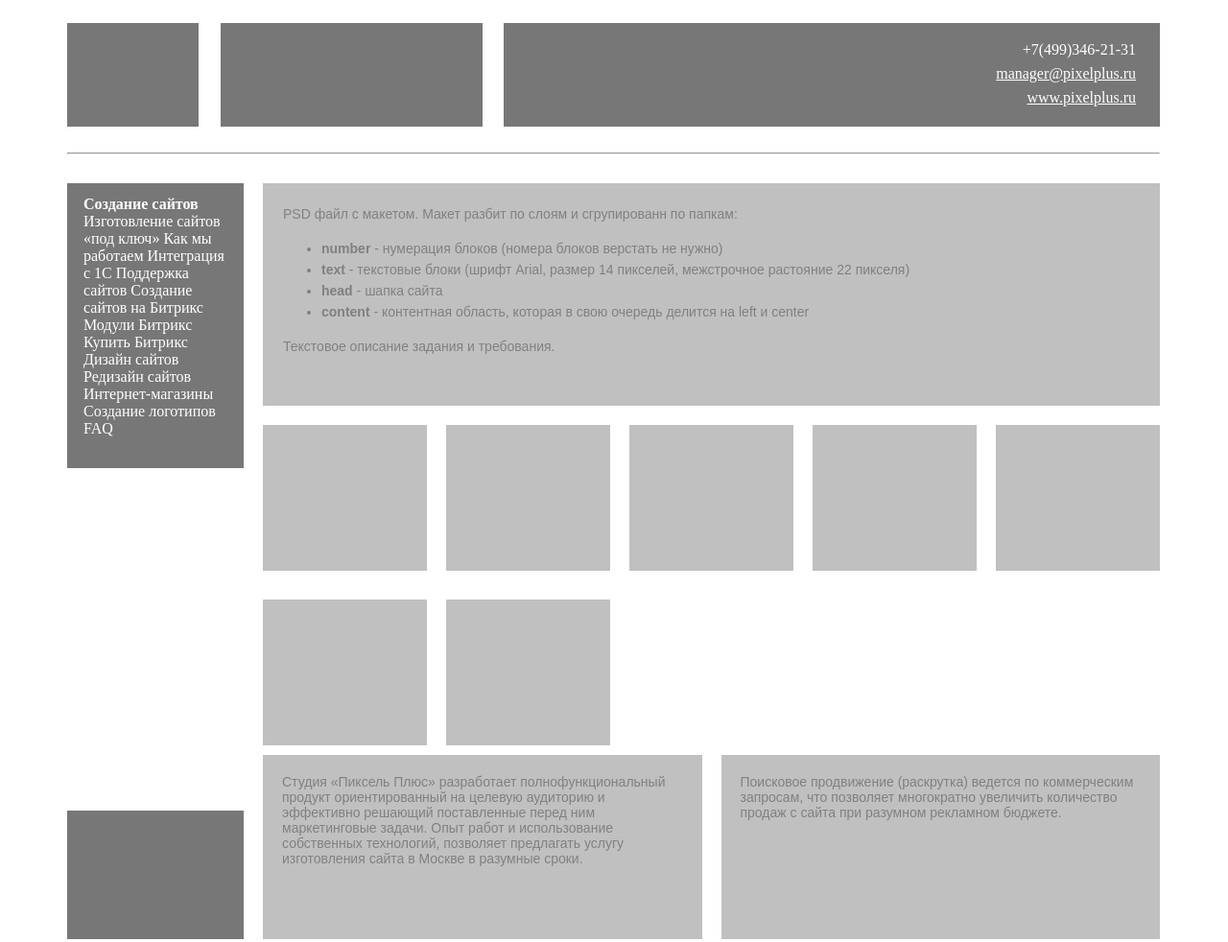
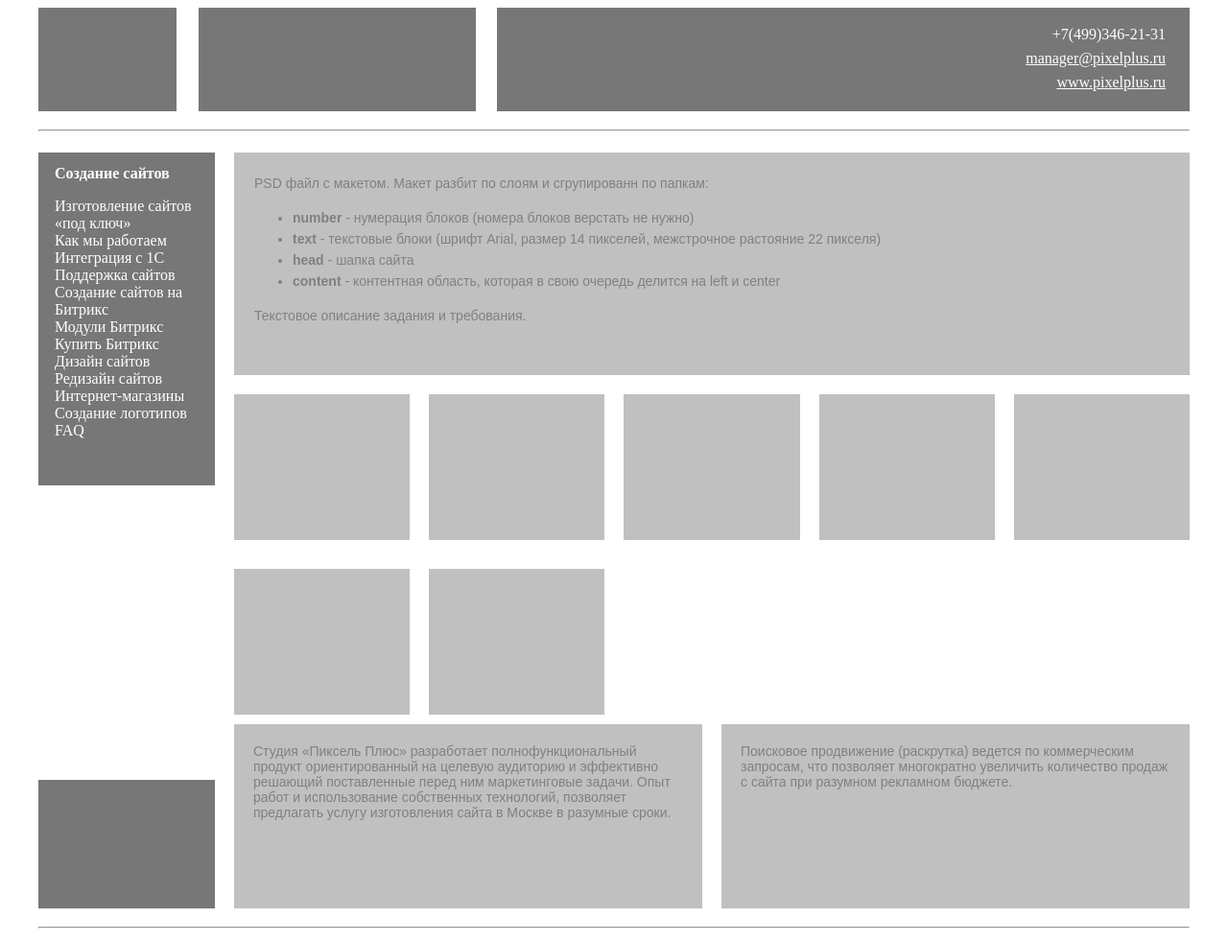
Before and after one commit to AntipinMaxim/layout-study, a website: page src/index.html in a window 1280 px wide. Shown: the top 982 px of the page at 96% size. Drawn offline with Linux system fonts and the light colour scheme.

Commit message:
work on the comments - 2

```diff
--- a/src/index.html
+++ b/src/index.html
@@ -8,6 +8,7 @@
 	<title>layout-study</title>
 </head>
 <body>
+  <div class="page-content">
 
     <header class="header">
       <div class="header__item header__item--size--small"></div>
@@ -27,31 +28,32 @@
       <div class="sidebar">
         <div class="sidebar__menu">
             <span class="sidebar__content">Создание сайтов</span>
-          Изготовление сайтов «под ключ»
-          Как мы работаем
-          Интеграция с 1С
-          Поддержка сайтов
-          Создание сайтов на Битрикс
-          Модули Битрикс
-          Купить Битрикс
-          Дизайн сайтов
-          Редизайн сайтов
-          Интернет-магазины
-          Создание логотипов
-          FAQ
+              <ul class="sidebar__list">
+                <li class="sidebar__item">Изготовление сайтов «под ключ»</li>
+                <li class="sidebar__item">Как мы работаем</li>
+                <li class="sidebar__item">Интеграция с 1С</li>
+                <li class="sidebar__item">Поддержка сайтов</li>
+                <li class="sidebar__item">Создание сайтов на Битрикс</li>
+                <li class="sidebar__item">Модули Битрикс</li>
+                <li class="sidebar__item">Купить Битрикс</li>
+                <li class="sidebar__item">Дизайн сайтов</li>
+                <li class="sidebar__item">Редизайн сайтов</li>
+                <li class="sidebar__item">Интернет-магазины</li>
+                <li class="sidebar__item">Создание логотипов</li>
+                <li class="sidebar__item">FAQ</li>
+              </ul>
         </div>
-      <div class="sidebar__info">
-      </div>
+        <div class="sidebar__info"></div>
       </div>
       <div class="content">
           <div class="content__item content__item--large">
             <div class="content__text">
                 PSD файл с макетом. Макет разбит по слоям и сгрупированн по папкам:
               <ul>
-              <li> <span class="bold">number</span> - нумерация блоков (номера блоков верстать не нужно)</li>
-              <li> <span class="bold">text</span> - текстовые блоки (шрифт Arial, размер 14 пикселей, межстрочное растояние 22 пикселя)</li>
-              <li> <span class="bold">head</span> - шапка сайта</li>
-              <li> <span class="bold">content</span> - контентная область, которая в свою очередь делится на left  и center</li>
+                <li><span class="text-style--bold">number</span> - нумерация блоков (номера блоков верстать не нужно)</li>
+                <li><span class="text-style--bold">text</span> - текстовые блоки (шрифт Arial, размер 14 пикселей, межстрочное растояние 22 пикселя)</li>
+                <li><span class="text-style--bold">head</span> - шапка сайта</li>
+                <li><span class="text-style--bold">content</span> - контентная область, которая в свою очередь делится на left  и center</li>
               </ul>
                 Текстовое описание задания и требования.
             </div>
@@ -67,13 +69,15 @@
           </div>
           <div class="content__item content__item--medium">
               <div class="content__rectangle content__rectangle--size-m">
-              <span>Студия «Пиксель Плюс» разработает полнофункциональный продукт ориентированный на целевую аудиторию и
+                <span>
+                  Студия «Пиксель Плюс» разработает полнофункциональный продукт ориентированный на целевую аудиторию и
                   эффективно решающий поставленные перед ним маркетинговые задачи. Опыт работ и использование собственных
                   технологий, позволяет предлагать услугу изготовления сайта в Москве в разумные сроки.
                 </span>
               </div>
               <div class="content__rectangle">
-              <span>Поисковое продвижение (раскрутка) ведется по коммерческим запросам, что позволяет многократно увеличить количество продаж с сайта при разумном рекламном бюджете.
+                <span>
+                  Поисковое продвижение (раскрутка) ведется по коммерческим запросам, что позволяет многократно увеличить количество продаж с сайта при разумном рекламном бюджете.
                 </span>
               </div>
           </div>
@@ -113,11 +117,10 @@
         </ul>
       </div>
       <div class="footer__item footer-contacts">
-      <div class="footer-contacts__item">
-      </div>
-      <div class="footer-contacts__item">
-      </div>
+        <div class="footer-contacts__item"></div>
+        <div class="footer-contacts__item"></div>
       </div>
     </footer>
+  </div>
 </body>
 </html>
--- a/src/styles/main.css
+++ b/src/styles/main.css
@@ -1,38 +1,35 @@
-body {
-  display: flex;
-  flex-direction: column;
-  margin-left: 70px;
-  margin-right: 71px;
-  margin-top: 24px;
 
+.page-content {
+  max-width: 1200px;
+  margin: 0 auto;
 }
-                /*  HEADER   */
-.header{
+            /*  HEADER   */
+.header {
   display: flex;
   flex-direction: row;
   justify-content: space-around;
 }
 
-.header__item{
-  height: 108px;
+.header__item {
+  min-height: 108px;
   background-color: #777777;
 }
 
-.header__item--size--small{
+.header__item--size--small {
   flex: 1;
   margin-right: 23px;
 }
 
-.header__item--size--medium{
+.header__item--size--medium {
   flex: 2;
   margin-right: 22px;
 }
 
-.header__item--size--large{
+.header__item--size--large {
   flex: 5;
 }
 
-.contacts{
+.contacts {
   display: flex;
   flex-direction: column;
   justify-content: center;
@@ -42,13 +39,13 @@ body {
   line-height: 1.57;
 }
 
-.text-underline{
+.text-underline {
   text-decoration: underline;
 }
 
 
                         /*LINE*/
-.line{
+.line {
   margin-top: 19px;
   margin-bottom: 22px;
 }
@@ -57,45 +54,50 @@ body {
                          /*SIDEBAR*/
 
 
-.sidebar{
+.sidebar {
   display: flex;
   flex-direction: column;
   justify-content: space-between;
-  width: 184px;
+  max-width: 184px;
   margin-right: 20px;
 }
 
-.sidebar__menu{
+.sidebar__menu {
   color: white;
   padding: 13px 19px 32px 17px;
   background-color: #777777;
 }
 
-.sidebar__content{
+.sidebar__content {
   font-weight: bold;
 }
 
-.sidebar__info{
+.sidebar__list {
+  padding: 0;
+  list-style-type: none;
+}
+
+.sidebar__info {
   background-color: #777777;
-  height: 134px;
+  min-height: 134px;
 }
 
 
                     /*CONTENET*/
 
 
-.content{
+.content {
   flex: 1;
   display: flex;
   flex-direction: column;
 }
 
-.content__item--large{
-  min-height:210px;
+.content__item--large {
+  min-height: 210px;
   background: silver;
 }
 
-.content__text{
+.content__text {
   padding: 22px 70px 50px 21px;
   color: gray;
   font-family: Arial;
@@ -103,22 +105,22 @@ body {
   line-height: 1.57;
 }
 
-.bold{
+.text-style--bold {
   font-weight: bolder;
 }
 
-.content__item--small{
+.content__item--small {
   display: flex;
   flex-wrap: wrap;
   margin-right: -10px;
   margin-left: -10px;
 }
 
-.content__cell{
+.content__cell {
   display: flex;
   justify-content: flex-start;
   width: calc(20% - 20px);
-  height: 152px;
+  min-height: 152px;
   background: silver;
   margin-top: 20px;
   margin-right: 10px;
@@ -126,13 +128,13 @@ body {
   margin-bottom: 10px;
 }
 
-.content__item--medium{
+.content__item--medium {
   display: flex;
   flex-direction: row;
   align-content: flex-end;
 }
 
-.content__rectangle{
+.content__rectangle {
   background: silver;
   flex: 1;
   padding: 20px;
@@ -142,50 +144,50 @@ body {
   color: gray;
 }
 
-.content__rectangle--size-m{
+.content__rectangle--size-m {
   min-height: 152px;
   margin-right: 20px;
 }
-.container-sidcon{
+.container-sidcon {
   display: flex;
   flex-direction: row;
 }
 
                 /*FOOTER*/
-.footer{
+.footer {
   display: flex;
-  margin:0 -20px;
+  margin: 0 -20px;
 }
 
-.footer__item{
+.footer__item {
   min-height: 180px;
   flex: 1;
-  margin:0 20px;
+  margin: 0 20px;
 }
 
 .footer-nav,
-.footer-tariff{
+.footer-tariff {
   background-color: #777777;
   color: white;
 }
 
-.footer-nav__list{
+.footer-nav__list {
   column-count: 2;
   padding-top: 15px;
 }
 
-.footer-tariff__list{
+.footer-tariff__list {
   line-height: 22px;
   list-style-type: square;
 }
 
-.footer-contacts{
+.footer-contacts {
   display: flex;
   flex-direction: column;
   justify-content: space-between;
 }
 
-.footer-contacts__item{
+.footer-contacts__item {
   background-color: #777777;
   min-height: 80px;
 }
```
Lines whose indentation alone changed are shown as unchanged.
